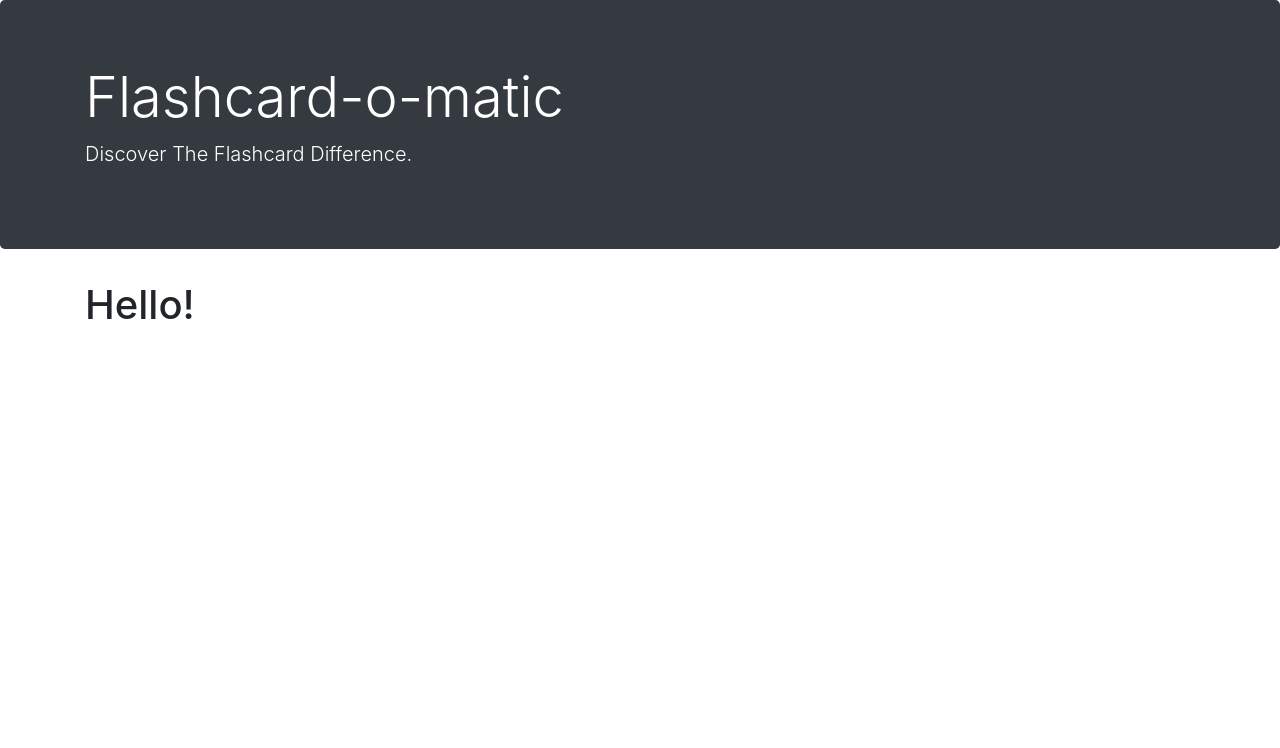
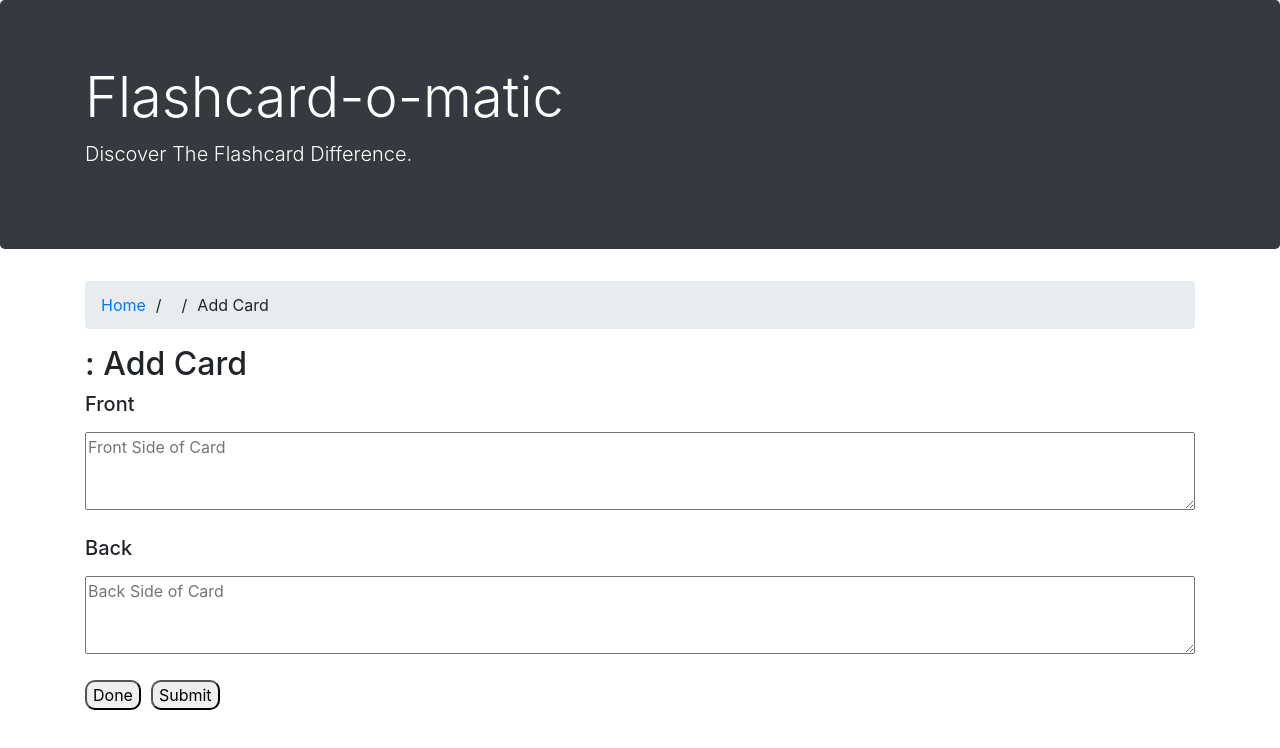
Before and after one commit to micah-sanchez/flashcards, a React (Create React App) app: page /decks/1/cards/new in a window 1280 px wide. Shown: the top 748 px of the page. Built offline with nearby package versions, Linux system fonts and the light colour scheme; no server answers; a web font is replaced by a local one.

Commit message:
added submit and change handler

```diff
--- a/src/Cards/AddCards.js
+++ b/src/Cards/AddCards.js
@@ -1,9 +1,86 @@
-import React from "react";
+import React, { useEffect, useState } from "react";
+import { useParams, useHistory } from "react-router-dom";
+import { readDeck, createCard } from "../utils/api";
 
-function AddCards() {
-    console.log("adding cards")
+
+function AddCards({decks}) {
+    const deckId = Number.parseInt(useParams().deckId);
+    const [deck, setDeck] = useState({});
+
+    const history = useHistory();
+
+    const initialCardData = {
+        front: "",
+        back: "",
+        id: "",
+        deckId: deckId,
+    }
+
+    const [cardData, setCardData] = useState({initialCardData});
+
+    useEffect(() => {
+        async function getDeck() {
+            try {
+                const deck = await readDeck(deckId);
+                setDeck(deck);
+            } catch(error) {
+                throw error
+            }
+        }
+        getDeck();
+    }, []);
+
+    const cardChangeHandler = ({target}) => {
+        setCardData({
+            ...cardData,
+            [target.name]: target.value
+        })
+        console.log(cardData)
+    }
+
+    console.log(deckId)
+    const addCardSubmitHandler = (event) => {
+        event.preventDefault();
+        createCard(deckId);
+        setCardData(initialCardData);
+    }
+
     return (
-        <h1>Hello!</h1>
+        <>
+        <ul class="breadcrumb">
+            <li style={{paddingRight:"10px"}}><a href="/" >Home </a></li>
+            <li>/</li>
+            <li style={{paddingRight:"10px", paddingLeft:"10px"}}><a href="#">{deck.name}</a></li>
+            <li>/</li>
+            <li style={{paddingRight:"10px", paddingLeft:"10px"}}>Add Card</li>
+        </ul>
+        <h2>{deck.name}: Add Card</h2>
+
+        <form onSubmit={addCardSubmitHandler}>
+            <label><h5>Front</h5></label>
+            <textarea style={{width:'100%'}}
+                    type="text"
+                    id="front"
+                    name="front"
+                    placeholder="Front Side of Card"
+                    rows="3"
+                    onChange={cardChangeHandler}
+                    value={cardData.front}
+                />
+            <label style={{paddingTop: "20px"}}><h5>Back</h5></label>
+            <textarea style={{width:'100%'}}
+                    type="text"
+                    id="back"
+                    name="back"
+                    placeholder="Back Side of Card"
+                    rows="3"
+                    onChange={cardChangeHandler}
+                    value={cardData.back}
+                />
+                  <button style={{marginTop: "20px", marginRight: "10px", borderRadius: "10px"}} onClick={() => history.push(`/decks/${deckId}`)}>Done</button>
+                  <button style={{borderRadius: "10px"}}type="submit">Submit</button>
+        </form>
+        </>
     )
 }
 
```
